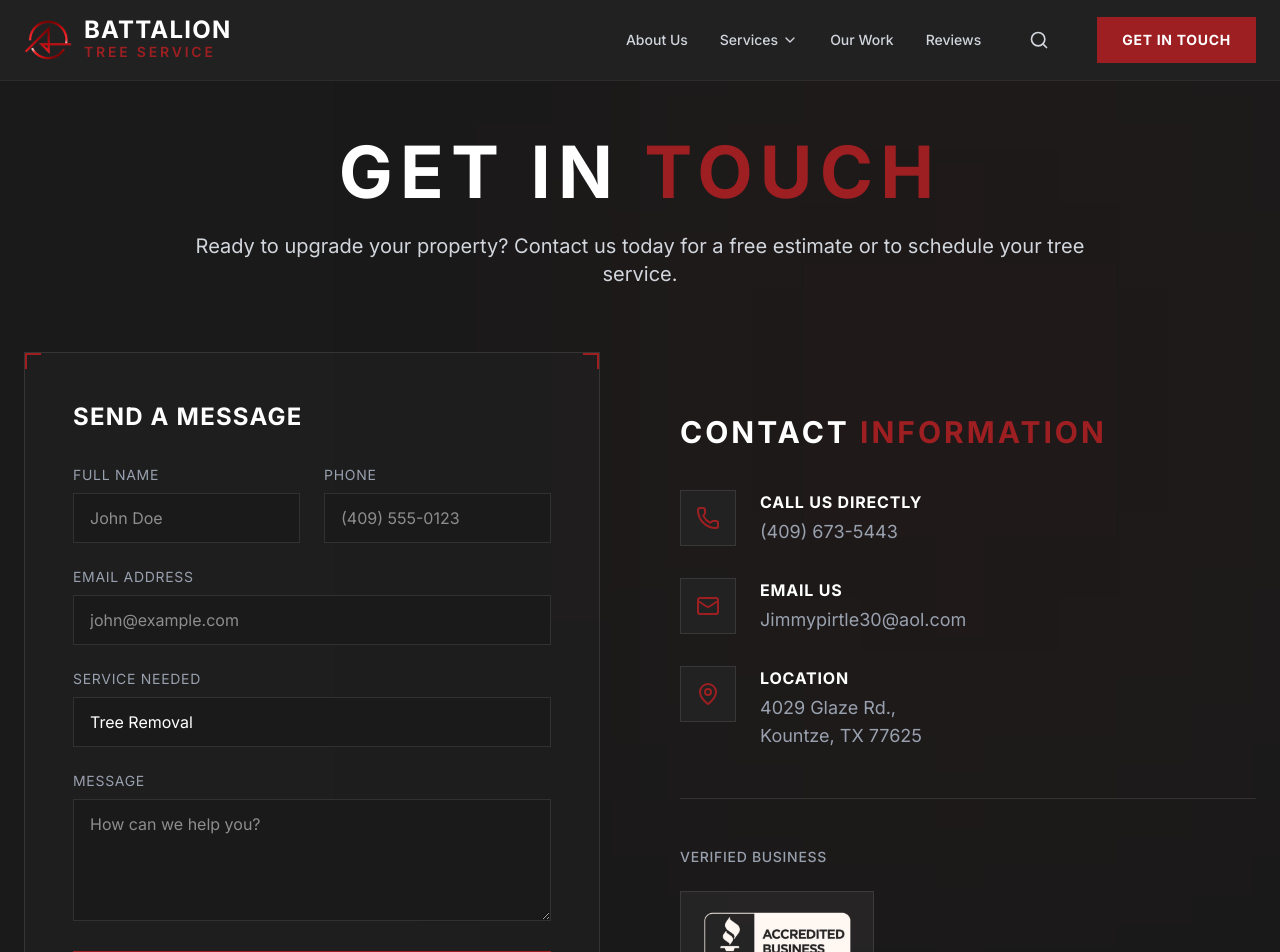
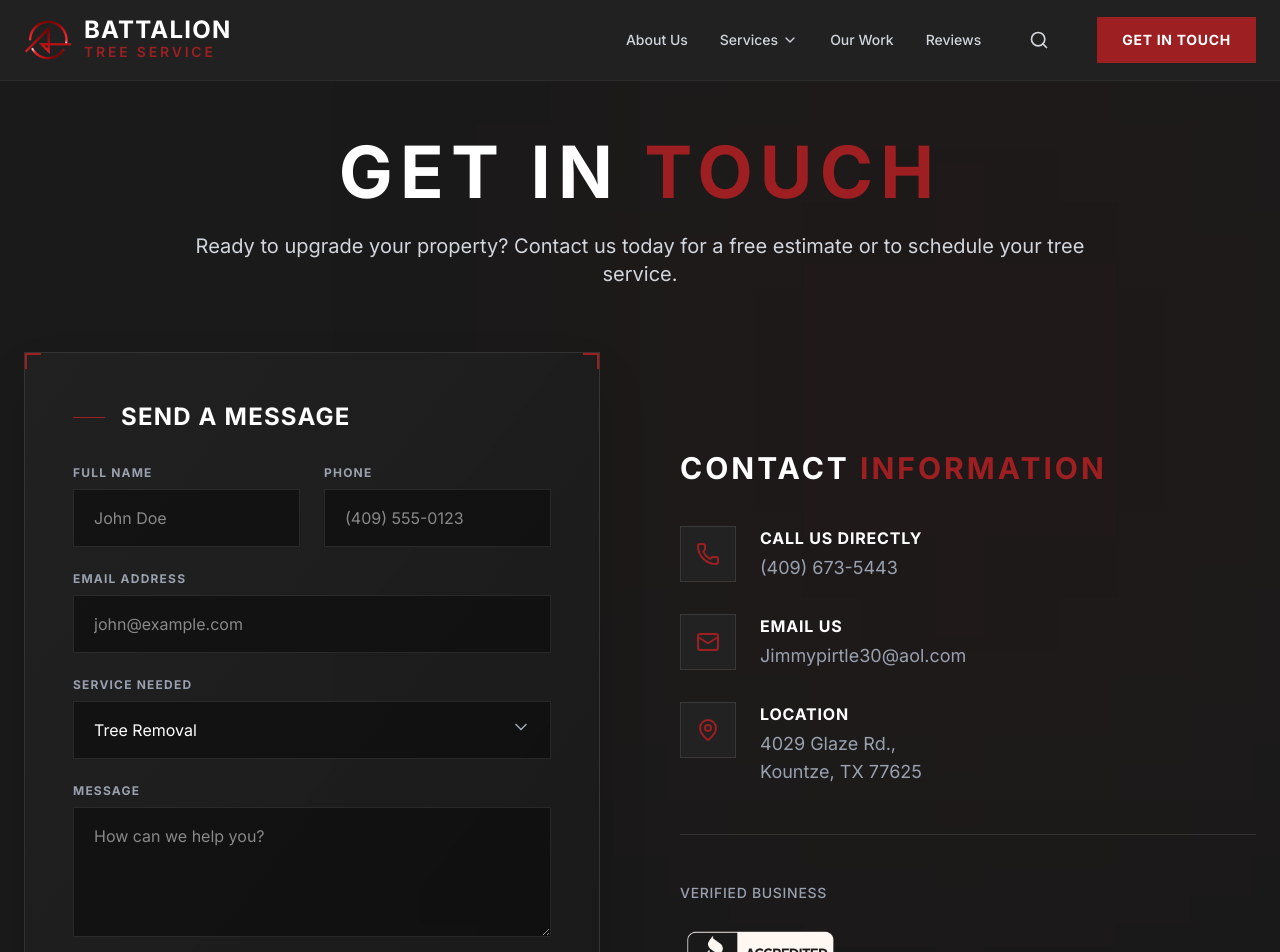
Before and after one commit to Founditmarketing/battaliontreeservice, a React (Vite) app: page /contact in a window 1280 px wide. Shown: the top 952 px of the page. Built offline with nearby package versions, Linux system fonts and the light colour scheme.

Commit message:
Update: stylize contact form and remove BBB logo background

```diff
--- a/src/pages/ContactPage.tsx
+++ b/src/pages/ContactPage.tsx
@@ -1,5 +1,5 @@
 import React from 'react';
-import { Phone, Mail, MapPin } from 'lucide-react';
+import { Phone, Mail, MapPin, ChevronDown } from 'lucide-react';
 
 export default function ContactPage() {
   return (
@@ -19,45 +19,58 @@
 
         <div className="grid grid-cols-1 lg:grid-cols-2 gap-12 lg:gap-20">
           {/* Contact Form */}
-          <div className="bg-brand-dark/50 p-8 md:p-12 border border-white/10 relative animate-slide-up-reveal" style={{ animationDelay: '150ms', opacity: 0 }}>
+          <div className="bg-gradient-to-br from-brand-dark/90 to-brand-darker/95 p-8 md:p-12 border border-white/10 relative animate-slide-up-reveal shadow-2xl" style={{ animationDelay: '150ms', opacity: 0 }}>
             {/* Corner accents */}
             <div className="absolute top-0 left-0 w-4 h-4 border-t-2 border-l-2 border-brand-red"></div>
             <div className="absolute top-0 right-0 w-4 h-4 border-t-2 border-r-2 border-brand-red"></div>
             <div className="absolute bottom-0 left-0 w-4 h-4 border-b-2 border-l-2 border-brand-red"></div>
             <div className="absolute bottom-0 right-0 w-4 h-4 border-b-2 border-r-2 border-brand-red"></div>
 
-            <h2 className="text-2xl font-bold text-white mb-8 tracking-wider">SEND A MESSAGE</h2>
+            <h2 className="text-2xl font-bold text-white mb-8 tracking-wider flex items-center gap-4">
+              <span className="w-8 h-[1px] bg-brand-red"></span>
+              SEND A MESSAGE
+            </h2>
             <form className="space-y-6">
               <div className="grid grid-cols-1 md:grid-cols-2 gap-6">
-                <div>
-                  <label className="block text-sm text-gray-400 mb-2 uppercase tracking-wider">Full Name</label>
-                  <input type="text" className="w-full bg-brand-darker border border-white/10 px-4 py-3 text-white focus:outline-none focus:border-brand-red transition-colors" placeholder="John Doe" />
+                <div className="group">
+                  <label className="block text-xs text-gray-400 mb-2 uppercase tracking-widest font-bold group-focus-within:text-brand-red transition-colors">Full Name</label>
+                  <input type="text" className="w-full bg-black/40 border border-white/10 px-5 py-4 text-white focus:outline-none focus:border-brand-red focus:bg-white/5 transition-all duration-300" placeholder="John Doe" />
                 </div>
-                <div>
-                  <label className="block text-sm text-gray-400 mb-2 uppercase tracking-wider">Phone</label>
-                  <input type="tel" className="w-full bg-brand-darker border border-white/10 px-4 py-3 text-white focus:outline-none focus:border-brand-red transition-colors" placeholder="(409) 555-0123" />
+                <div className="group">
+                  <label className="block text-xs text-gray-400 mb-2 uppercase tracking-widest font-bold group-focus-within:text-brand-red transition-colors">Phone</label>
+                  <input type="tel" className="w-full bg-black/40 border border-white/10 px-5 py-4 text-white focus:outline-none focus:border-brand-red focus:bg-white/5 transition-all duration-300" placeholder="(409) 555-0123" />
                 </div>
               </div>
-              <div>
-                <label className="block text-sm text-gray-400 mb-2 uppercase tracking-wider">Email Address</label>
-                <input type="email" className="w-full bg-brand-darker border border-white/10 px-4 py-3 text-white focus:outline-none focus:border-brand-red transition-colors" placeholder="john@example.com" />
+              <div className="group">
+                <label className="block text-xs text-gray-400 mb-2 uppercase tracking-widest font-bold group-focus-within:text-brand-red transition-colors">Email Address</label>
+                <input type="email" className="w-full bg-black/40 border border-white/10 px-5 py-4 text-white focus:outline-none focus:border-brand-red focus:bg-white/5 transition-all duration-300" placeholder="john@example.com" />
               </div>
-              <div>
-                <label className="block text-sm text-gray-400 mb-2 uppercase tracking-wider">Service Needed</label>
-                <select className="w-full bg-brand-darker border border-white/10 px-4 py-3 text-white focus:outline-none focus:border-brand-red transition-colors appearance-none">
-                  <option>Tree Removal</option>
-                  <option>Tree Trimming</option>
-                  <option>Stump Grinding</option>
-                  <option>Emergency Service</option>
-                  <option>Other</option>
+              <div className="group relative">
+                <label className="block text-xs text-gray-400 mb-2 uppercase tracking-widest font-bold group-focus-within:text-brand-red transition-colors">Service Needed</label>
+                <select className="w-full bg-black/40 border border-white/10 px-5 py-4 text-white focus:outline-none focus:border-brand-red focus:bg-white/5 transition-all duration-300 appearance-none cursor-pointer">
+                  <option className="bg-brand-darker">Tree Removal</option>
+                  <option className="bg-brand-darker">Tree Trimming</option>
+                  <option className="bg-brand-darker">Stump Grinding</option>
+                  <option className="bg-brand-darker">Emergency Service</option>
+                  <option className="bg-brand-darker">Other</option>
                 </select>
+                <div className="absolute right-5 top-[40px] pointer-events-none">
+                  <ChevronDown className="w-5 h-5 text-gray-400 group-focus-within:text-brand-red transition-colors" />
+                </div>
               </div>
-              <div>
-                <label className="block text-sm text-gray-400 mb-2 uppercase tracking-wider">Message</label>
-                <textarea rows={4} className="w-full bg-brand-darker border border-white/10 px-4 py-3 text-white focus:outline-none focus:border-brand-red transition-colors" placeholder="How can we help you?"></textarea>
+              <div className="group">
+                <label className="block text-xs text-gray-400 mb-2 uppercase tracking-widest font-bold group-focus-within:text-brand-red transition-colors">Message</label>
+                <textarea rows={4} className="w-full bg-black/40 border border-white/10 px-5 py-4 text-white focus:outline-none focus:border-brand-red focus:bg-white/5 transition-all duration-300" placeholder="How can we help you?"></textarea>
               </div>
-              <button type="button" className="w-full bg-brand-red text-white font-bold uppercase tracking-widest py-4 hover:bg-white hover:text-brand-red transition-colors duration-300">
-                Submit Request
+              <button type="button" className="w-full relative group/btn bg-brand-red border border-brand-red text-white text-sm font-bold uppercase tracking-widest py-5 overflow-hidden transition-all mt-4">
+                <span className="relative z-10 group-hover/btn:text-brand-red transition-colors duration-500">Submit Request</span>
+                <div className="absolute inset-0 bg-white translate-y-[100%] group-hover/btn:translate-y-0 transition-transform duration-500 ease-out z-0"></div>
+                <div className="absolute inset-0 pointer-events-none z-20">
+                   <div className="absolute top-0 left-0 h-[1px] w-0 bg-brand-red group-hover/btn:w-full transition-all duration-700 ease-out"></div>
+                   <div className="absolute bottom-0 right-0 h-[1px] w-0 bg-brand-red group-hover/btn:w-full transition-all duration-700 ease-out"></div>
+                   <div className="absolute bottom-0 left-0 w-[1px] h-0 bg-brand-red group-hover/btn:h-full transition-all duration-700 ease-out"></div>
+                   <div className="absolute top-0 right-0 w-[1px] h-0 bg-brand-red group-hover/btn:h-full transition-all duration-700 ease-out"></div>
+                </div>
               </button>
             </form>
           </div>
@@ -102,7 +115,7 @@
 
             <div className="mt-12 pt-12 border-t border-white/10">
               <p className="text-gray-400 mb-6 uppercase tracking-wider text-sm font-medium">Verified Business</p>
-              <a href="https://www.bbb.org/us/tx/kountze/profile/tree-service/battalion-tree-service-0845-90079879" target="_blank" rel="noreferrer" className="inline-block hover:scale-105 transition-transform duration-300 bg-white/5 p-4 border border-white/10">
+              <a href="https://www.bbb.org/us/tx/kountze/profile/tree-service/battalion-tree-service-0845-90079879" target="_blank" rel="noreferrer" className="inline-block hover:scale-105 transition-transform duration-300">
                 <img src="/bbblogo.png" alt="Better Business Bureau" className="h-16 w-auto object-contain" />
               </a>
             </div>
```
